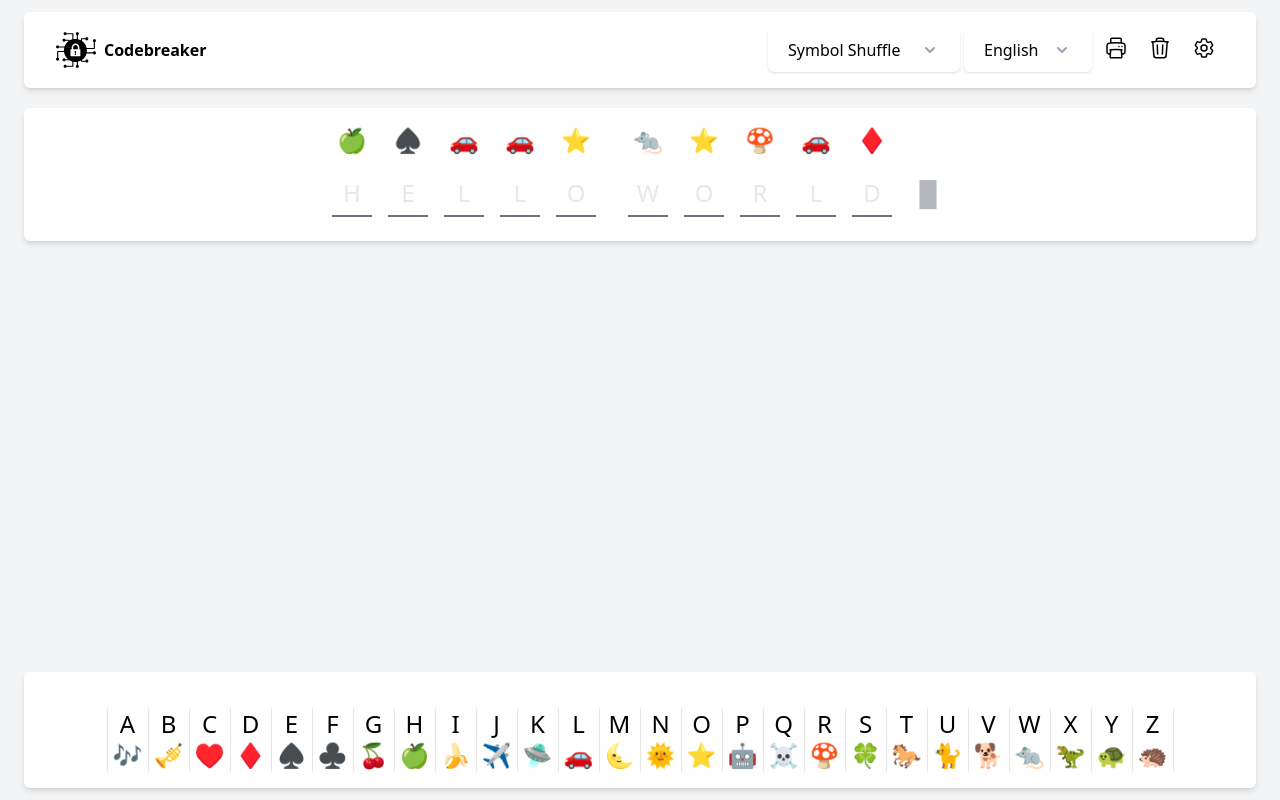
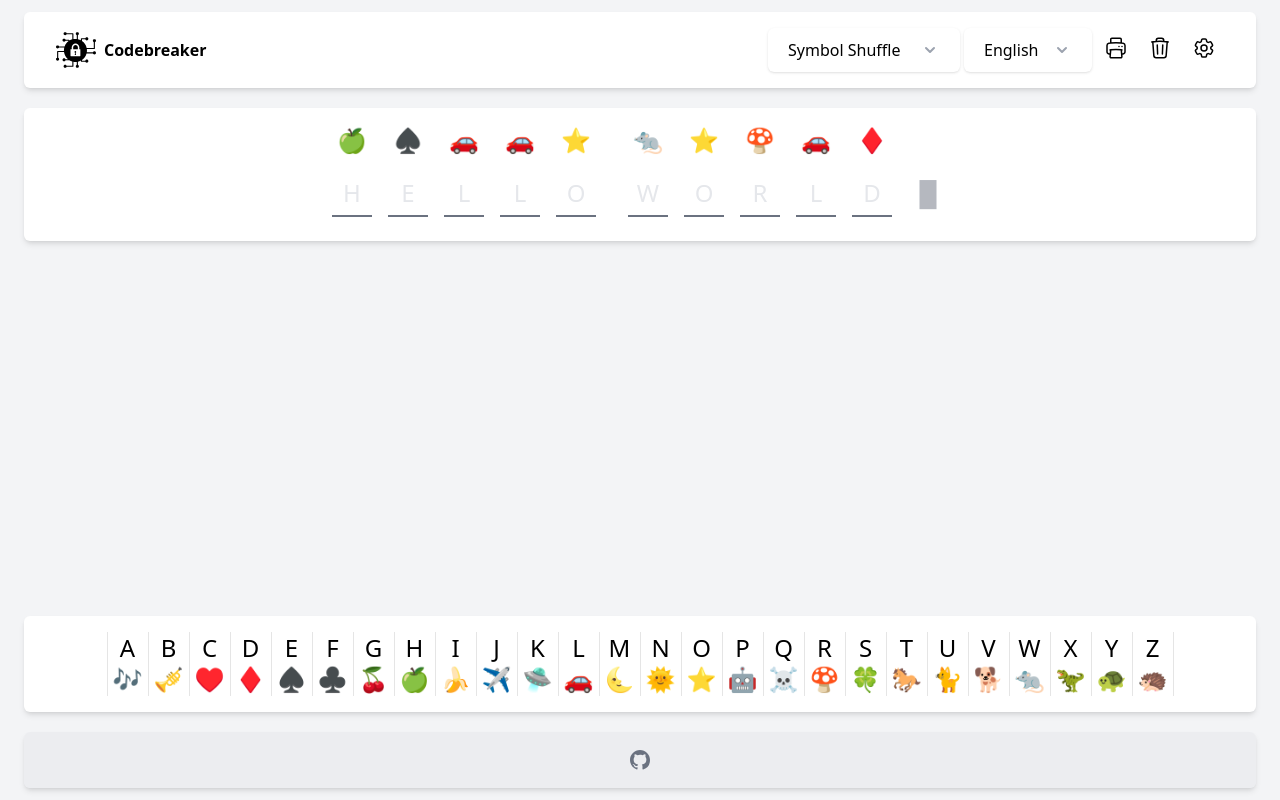
Before and after one commit to mld/codebreaker, a website built with Vite: page index.html in a window 1280 px wide. Built offline with nearby package versions, Linux system fonts and the light colour scheme; a web font is replaced by a local one; what mersenne-twister would draw is missing.

Commit message:
add footer

```diff
--- a/index.html
+++ b/index.html
@@ -213,7 +213,8 @@
 
                 <!-- settings -->
                 <li>
-              <button class="inline-flex py-2 px-2 hover:bg-slate-200 rounded" @click="settingsModal = !settingsModal">
+                    <button class="inline-flex py-2 px-2 hover:bg-slate-200 rounded"
+                            @click="settingsModal = !settingsModal">
                         <svg
                             xmlns="http://www.w3.org/2000/svg"
                             fill="none"
@@ -227,7 +228,8 @@
                                 stroke-linejoin="round"
                                 d="M9.594 3.94c.09-.542.56-.94 1.11-.94h2.593c.55 0 1.02.398 1.11.94l.213 1.281c.063.374.313.686.645.87.074.04.147.083.22.127.325.196.72.257 1.075.124l1.217-.456a1.125 1.125 0 0 1 1.37.49l1.296 2.247a1.125 1.125 0 0 1-.26 1.431l-1.003.827c-.293.241-.438.613-.43.992a7.723 7.723 0 0 1 0 .255c-.008.378.137.75.43.991l1.004.827c.424.35.534.955.26 1.43l-1.298 2.247a1.125 1.125 0 0 1-1.369.491l-1.217-.456c-.355-.133-.75-.072-1.076.124a6.47 6.47 0 0 1-.22.128c-.331.183-.581.495-.644.869l-.213 1.281c-.09.543-.56.94-1.11.94h-2.594c-.55 0-1.019-.398-1.11-.94l-.213-1.281c-.062-.374-.312-.686-.644-.87a6.52 6.52 0 0 1-.22-.127c-.325-.196-.72-.257-1.076-.124l-1.217.456a1.125 1.125 0 0 1-1.369-.49l-1.297-2.247a1.125 1.125 0 0 1 .26-1.431l1.004-.827c.292-.24.437-.613.43-.991a6.932 6.932 0 0 1 0-.255c.007-.38-.138-.751-.43-.992l-1.004-.827a1.125 1.125 0 0 1-.26-1.43l1.297-2.247a1.125 1.125 0 0 1 1.37-.491l1.216.456c.356.133.751.072 1.076-.124.072-.044.146-.086.22-.128.332-.183.582-.495.644-.869l.214-1.28Z"
                             />
-                  <path stroke-linecap="round" stroke-linejoin="round" d="M15 12a3 3 0 1 1-6 0 3 3 0 0 1 6 0Z" />
+                            <path stroke-linecap="round" stroke-linejoin="round"
+                                  d="M15 12a3 3 0 1 1-6 0 3 3 0 0 1 6 0Z" />
                         </svg>
                     </button>
                     <div
@@ -244,7 +246,8 @@
                             <div class="flex items-center justify-center">
                                 <form x-on:submit.prevent="">
                                     <div>
-                        <label for="message" class="block mb-2 text-sm font-medium text-gray-900 dark:text-white"
+                                        <label for="message"
+                                               class="block mb-2 text-sm font-medium text-gray-900 dark:text-white"
                                         >Message</label
                                         >
                                         <textarea
@@ -259,7 +262,8 @@
 
                                     <template x-if="ciphers[cipher].seed">
                                         <div class="pt-2">
-                          <label for="message" class="block mb-2 text-sm font-medium text-gray-900 dark:text-white"
+                                            <label for="message"
+                                                   class="block mb-2 text-sm font-medium text-gray-900 dark:text-white"
                                             >Seed</label
                                             >
                                             <div class="flex flex-row align-middle gap-1">
@@ -293,7 +297,8 @@
 
                                     <template x-if="ciphers[cipher].steps">
                                         <div class="pt-2">
-                          <label for="message" class="block mb-2 text-sm font-medium text-gray-900 dark:text-white"
+                                            <label for="message"
+                                                   class="block mb-2 text-sm font-medium text-gray-900 dark:text-white"
                                             >Steps</label
                                             >
                                             <div class="flex flex-row align-middle gap-1">
@@ -333,7 +338,7 @@
         </nav>
     </header>
 
-      <section id="coded-message" class="bg-white shadow-md rounded-md gap-5 py-4 print:shadow-none print:mt-auto">
+    <section id="coded-message" class="bg-white shadow-md rounded-md gap-5 py-4 mb-5 print:shadow-none print:mt-auto">
         <div class="flex flex-col gap-7">
             <template x-for="(line,lineIndex) in lines">
                 <div class="mx-2 text-2xl uppercase justify-center text-center break-after-all">
@@ -342,7 +347,8 @@
                             <template x-for="(character,characterIndex) in word">
                                 <div class="inline break-inside-avoid">
                                     <template x-if="isCursor(decodedLines[lineIndex][wordIndex][characterIndex])">
-                        <div class="flex flex-col items-center justify-center gap-x-3 gap-y-5 mx-2 print:hidden">
+                                        <div
+                                            class="flex flex-col items-center justify-center gap-x-3 gap-y-5 mx-2 print:hidden">
                                             <span :class="toSymbolSetFont">&nbsp;</span>
                                             <div class="size-10" :class="fromSymbolSetFont">
                                                 <span class="text-gray-500 animate-pulse duration-300">█</span>
@@ -373,9 +379,9 @@
         id="legend"
         class="bg-white shadow-md rounded-md p-4 mt-auto print:shadow-none print:break-inside-avoid-page print:w-full print:border-t border-dashed break-before-auto break-inside-avoid-page"
     >
-        <div class="flex flex-wrap justify-center print:w-full">
+        <div class="flex flex-wrap justify-center print:w-full gap-y-5">
             <template x-for="(symbol,character) in legend">
-            <div class="flex flex-col items-center border-l last:border-r border-black/10 print:border-gray-400 mt-5">
+                <div class="flex flex-col items-center border-l last:border-r border-black/10 print:border-gray-400">
               <span
                   class="w-10 print:w-8 text-2xl uppercase text-center"
                   x-text="character"
@@ -390,6 +396,19 @@
             </template>
         </div>
     </section>
+
+    <footer class="flex justify-center bg-gray-200/50 shadow-md rounded-md py-4 px-8 mt-5 print:hidden">
+        <a href="https://github.com/mld/codebreaker" class="text-gray-500 hover:text-gray-700">
+            <span class="sr-only">GitHub</span>
+            <svg class="w-6 h-6" aria-hidden="true" fill="currentColor" viewBox="0 0 24 24">
+                <path
+                    fill-rule="evenodd"
+                    d="M12 2C6.477 2 2 6.484 2 12.017c0 4.425 2.865 8.18 6.839 9.504.5.092.682-.217.682-.483 0-.237-.008-.868-.013-1.703-2.782.605-3.369-1.343-3.369-1.343-.454-1.158-1.11-1.466-1.11-1.466-.908-.62.069-.608.069-.608 1.003.07 1.531 1.032 1.531 1.032.892 1.53 2.341 1.088 2.91.832.092-.647.35-1.088.636-1.338-2.22-.253-4.555-1.113-4.555-4.951 0-1.093.39-1.988 1.029-2.688-.103-.253-.446-1.272.098-2.65 0 0 .84-.27 2.75 1.026A9.564 9.564 0 0112 6.844c.85.004 1.705.115 2.504.337 1.909-1.296 2.747-1.027 2.747-1.027.546 1.379.202 2.398.1 2.651.64.7 1.028 1.595 1.028 2.688 0 3.848-2.339 4.695-4.566 4.943.359.309.678.92.678 1.855 0 1.338-.012 2.419-.012 2.747 0 .268.18.58.688.482A10.019 10.019 0 0022 12.017C22 6.484 17.522 2 12 2z"
+                    clip-rule="evenodd"
+                ></path>
+            </svg>
+        </a>
+    </footer>
 </div>
 <script type="module" src="/main.js"></script>
 </body>
```
Lines whose indentation alone changed are shown as unchanged.
